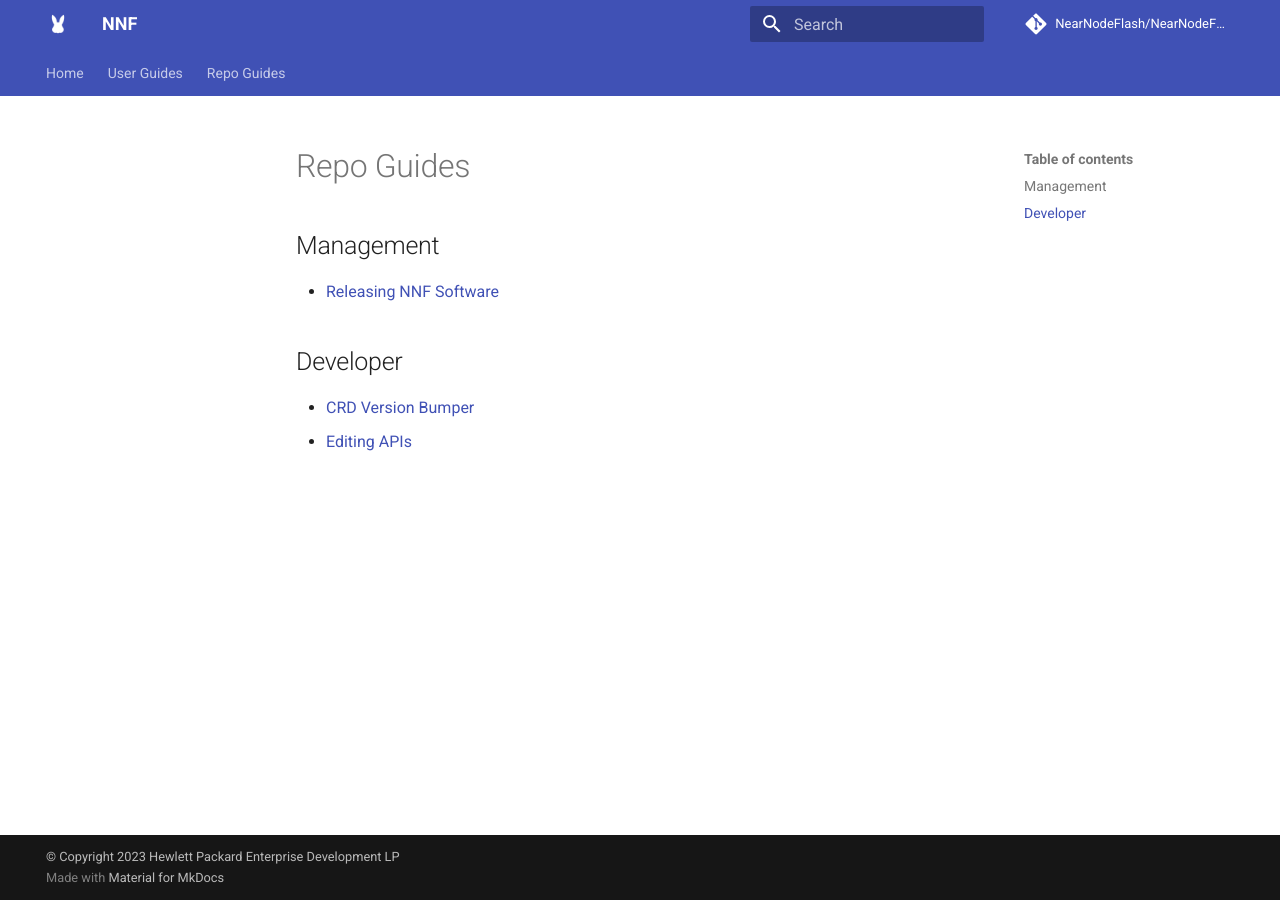
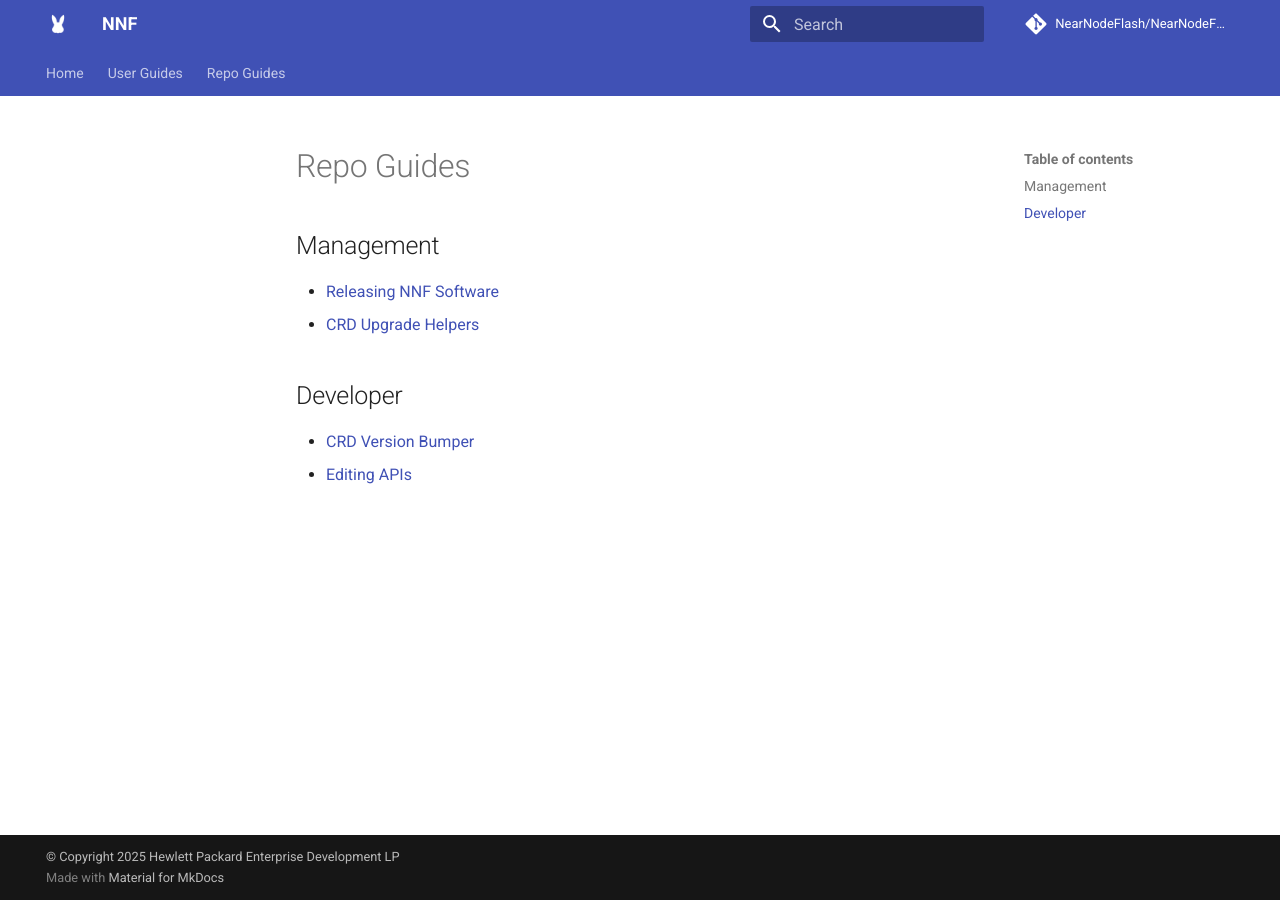
Before and after one commit to NearNodeFlash/NearNodeFlash.github.io, an MkDocs documentation site: the page built from docs/repo-guides/readme.md, in a window 1280 px wide. Built offline with MkDocs 1.6.1 and Material for MkDocs 9.7.7, drawn with Linux system fonts in a browser that asks for light colours; comment, search, counter and statistics services are not loaded; the version menu is left out.

Commit message:
Document CRD upgrade helper services. (#261)
Signed-off-by: Dean Roehrich <dean.roehrich@hpe.com>

```diff
--- a/docs/repo-guides/readme.md
+++ b/docs/repo-guides/readme.md
@@ -3,6 +3,7 @@
 ## Management
 
 * [Releasing NNF Software](release-nnf-sw/release-all.md)
+* [CRD Upgrade Helpers](release-nnf-sw/crd-upgrade-helpers.md)
 
 ## Developer
 
--- a/mkdocs.yml
+++ b/mkdocs.yml
@@ -3,7 +3,7 @@ site_description: 'Near Node Flash'
 docs_dir: docs/
 repo_name: 'NearNodeFlash/NearNodeFlash.github.io'
 repo_url: https://github.com/NearNodeFlash/NearNodeFlash.github.io
-copyright: '&copy; Copyright 2023 Hewlett Packard Enterprise Development LP'
+copyright: '&copy; Copyright 2025 Hewlett Packard Enterprise Development LP'
 nav:
   - Home: index.md
   - 'User Guides':
@@ -31,6 +31,7 @@ nav:
       - 'Releasing NNF Software': 'repo-guides/release-nnf-sw/release-all.md'
       - 'CRD Version Bumper': 'repo-guides/crd-bumper/readme.md'
       - 'Editing APIs': 'repo-guides/crd-bumper/editing-apis.md'
+      - 'CRD Upgrade Helpers': 'repo-guides/release-nnf-sw/crd-upgrade-helpers.md'
 theme:
   name: 'material'
   custom_dir: overrides
```
Also changed, not shown: docs/repo-guides/release-nnf-sw/crd-upgrade-helpers.md (added, +27 -0 lines), docs/repo-guides/release-nnf-sw/release-all.md (+2 -2 lines).
